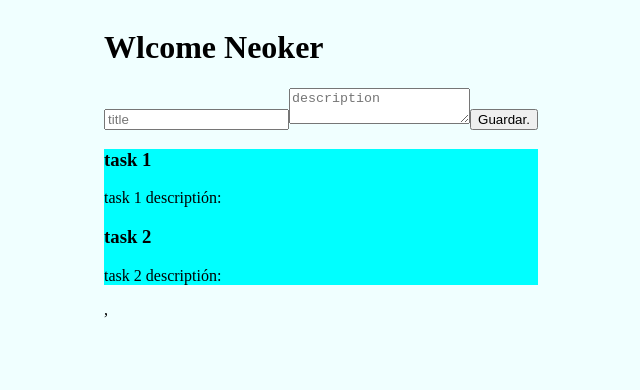
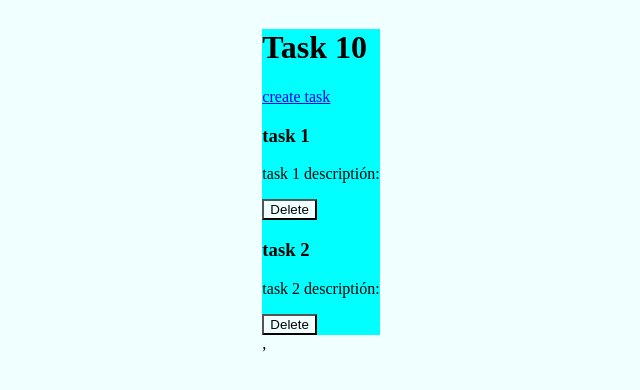
Before and after one commit to SalvadorGonzalezG/C.R.U.D-qith-React-vite-Redux-Tailwind, a React (Vite) app: page / in a window 1280 px wide. Shown: the top 390 px of the page, without its empty margins (319-959 px from the left). Built offline with nearby package versions, Linux system fonts and the light colour scheme.

Commit message:
ocupamos la depencencia de react-router-dom para redirigir nuestra pagina a las rutas creadas desde App.jsx, ademas ocupamos la funcion Dispatch para disparar el evento al momento de eliminar un task desde el reducer de taskSlice.js

```diff
--- a/package.json
+++ b/package.json
@@ -14,6 +14,7 @@
     "react": "^18.2.0",
     "react-dom": "^18.2.0",
     "react-redux": "^9.1.0",
+    "react-router-dom": "^6.22.2",
     "uuid": "^9.0.1"
   },
   "devDependencies": {
--- a/src/App.jsx
+++ b/src/App.jsx
@@ -1,6 +1,6 @@
 import TasksForm from './components/TasksForm'
 import TasksList from './components/TasksList'
-
+import { BrowserRouter as Router, Routes, Route } from 'react-router-dom'
 // useDispatch: Permite desencadenar acciones devuelve una funcion dispacth la cual es la que se ocupara para desencadenar dichas acciones.
 // useSelector: Permite leer datos del estado, toma una funcion como argumento que devuelve la parte del estado que se desea
 
@@ -9,10 +9,14 @@ function App() {
   return (
     <>
       <div>
-        <h1>Wlcome Neoker</h1>
-        <TasksForm/>
-        <TasksList/>
-      </div>
+        <Router>
+        <Routes>
+        <Route path='/' element={<TasksList />} />
+           <Route path='/list' element={<TasksForm />} />
+
+        </Routes>
+        </Router>
+    </div >
     </>
   )
 }
--- a/src/components/TasksForm.jsx
+++ b/src/components/TasksForm.jsx
@@ -2,6 +2,7 @@ import { useState } from "react"
 import {useDispatch} from 'react-redux'
 import {addTask} from '../features/task/taskSlice'
 import {v4 as uuid} from 'uuid'
+import {useNavigate} from 'react-router-dom'
 
 const TasksForm = () => {
   // vamos a utilizar el estado el cual sera inicializado con un titulo vacio y una descripcion vacia.
@@ -11,6 +12,8 @@ const TasksForm = () => {
   })
 // funcion que nos permitira disparar eventos desde el slice
   const dispatch = useDispatch()
+// funcion que nos permite redirigir la pagina
+  const navigate = useNavigate()
 
   const handleChange = e => {
 // utilizamos el modificador del estado setTask
@@ -28,9 +31,12 @@ const TasksForm = () => {
     //console.log(task)
     dispatch(addTask({
       ...task, // hacemos una copia del estado actual
-      id: uuid() // generamos a task un uuid unico
+      id: uuid(), // generamos a task un uuid unico
     }))
+// redirige a la ruta principal despues de ejecutar el dispatch
+    navigate('/')
   }
+
   return (
     <form onSubmit={handleSubmit}>
       <input name="title" type="text" placeholder="title" onChange={handleChange}/>
--- a/src/components/TasksList.jsx
+++ b/src/components/TasksList.jsx
@@ -1,16 +1,31 @@
-import { useSelector } from 'react-redux'
+import { useSelector, useDispatch } from 'react-redux'
+import {deleteTask} from '../features/task/taskSlice'
+import {Link} from 'react-router-dom' // Link para ocupar la redureccion de nuestro task list a taskform sin que la pagina tenga un refresh.
 
 const TasksList = () => {
+// Disparar un evento.
+const dispatch = useDispatch()
 
 const stateTasks = useSelector(state => state.tasks)
-  console.log(stateTasks)
+
+const handleDelete = (id) => {
+  dispatch(deleteTask(id))
+}
+
   // del arreglo de tareas vamos a hacer un map y por cada tarea que estes recorriendo vamos a retornar un div
   return (
+
     <div className='taskslist'>
+      <header>
+      <h1>Task 10</h1>
+      <Link to= '/list'>create task</Link>
+
+    </header>
       {stateTasks.map(task => (
         <div key={task.id}>
           <h3>{task.title}</h3>
           <p>{task.description}</p>
+          <button className='delete' onClick={() => handleDelete(task.id)}>Delete</button>
         </div>
       ))}
     </div>
--- a/src/features/task/taskSlice.js
+++ b/src/features/task/taskSlice.js
@@ -26,12 +26,21 @@ export const tasksSlice = createSlice({
     reducers: {
         addTask: (state, action) => { // añadimos una funcion que nos permita añadir algo
             state.push(action.payload)
+        },
+// definimos una funcion llamada deleteTask que toma el estado y una acion como parametros.
+        deleteTask: (state, action) => {
+// Busca la taera dentro del estado que coincida con el id proporcionado en la accion.
+            const taskFound = state.find(task => task.id === action.payload)
+            if(taskFound){ // comprobamos si seencontro la tarea
+// Si se encontro la tarea, la elimina del estado utilizando splice
+                state.splice(state.indexOf(taskFound), 1)
+            }
         }
     }
 })
 
 //
-export const {addTask} = tasksSlice.actions
+export const {addTask, deleteTask} = tasksSlice.actions
 
 // Exportamos desde tasksSlice su reducer
 export default tasksSlice.reducer
--- a/src/index.css
+++ b/src/index.css
@@ -5,5 +5,11 @@ body{
   align-items: center;
 }
 .taskslist{
+
   background-color: aqua;
+  align-items: center;
+  justify-content: center;
 }
+.delete{
+  background-color: azure;
+}
```
Also changed, not shown: 1 other file (tests, documents, lock files or other folders).
